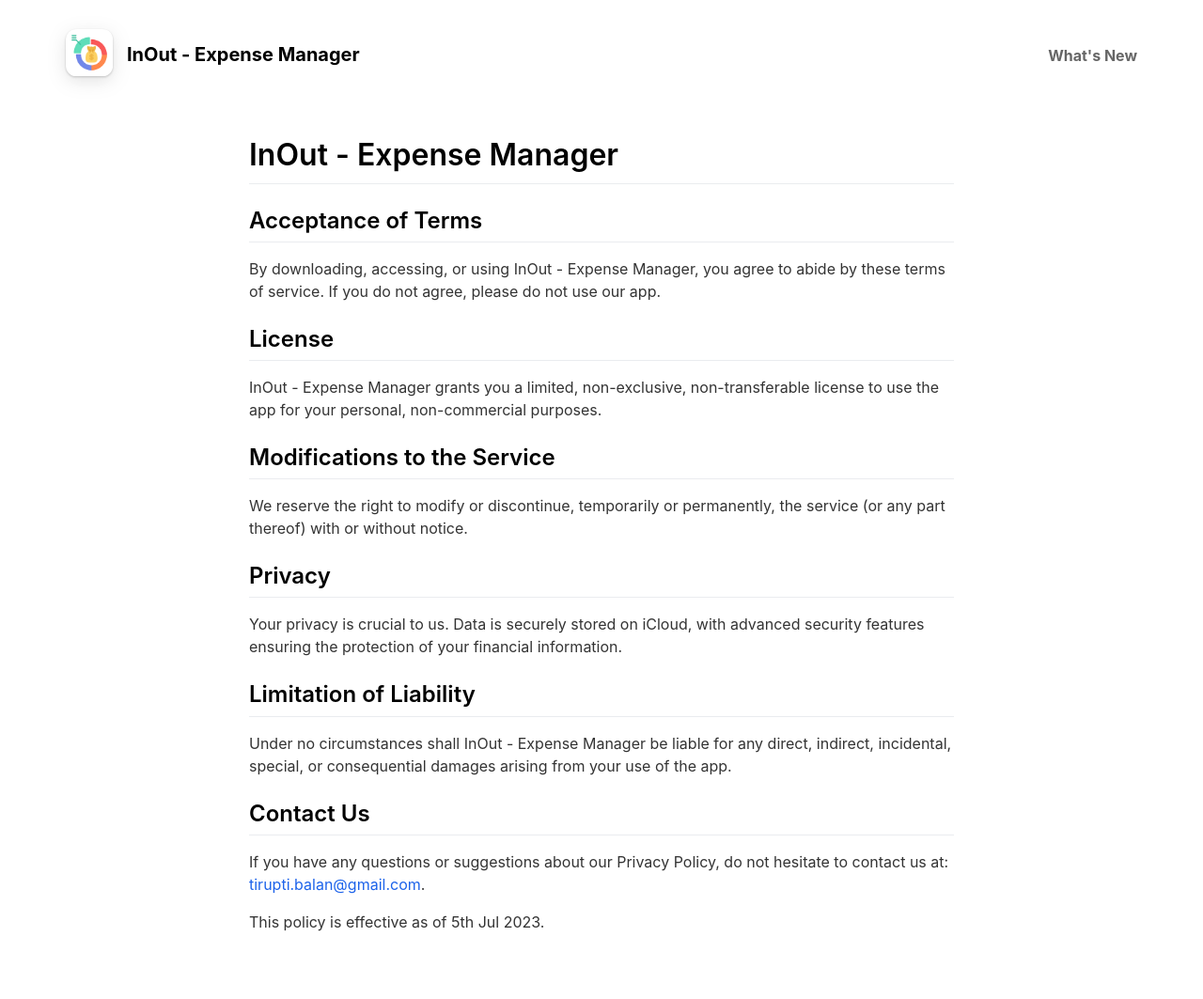
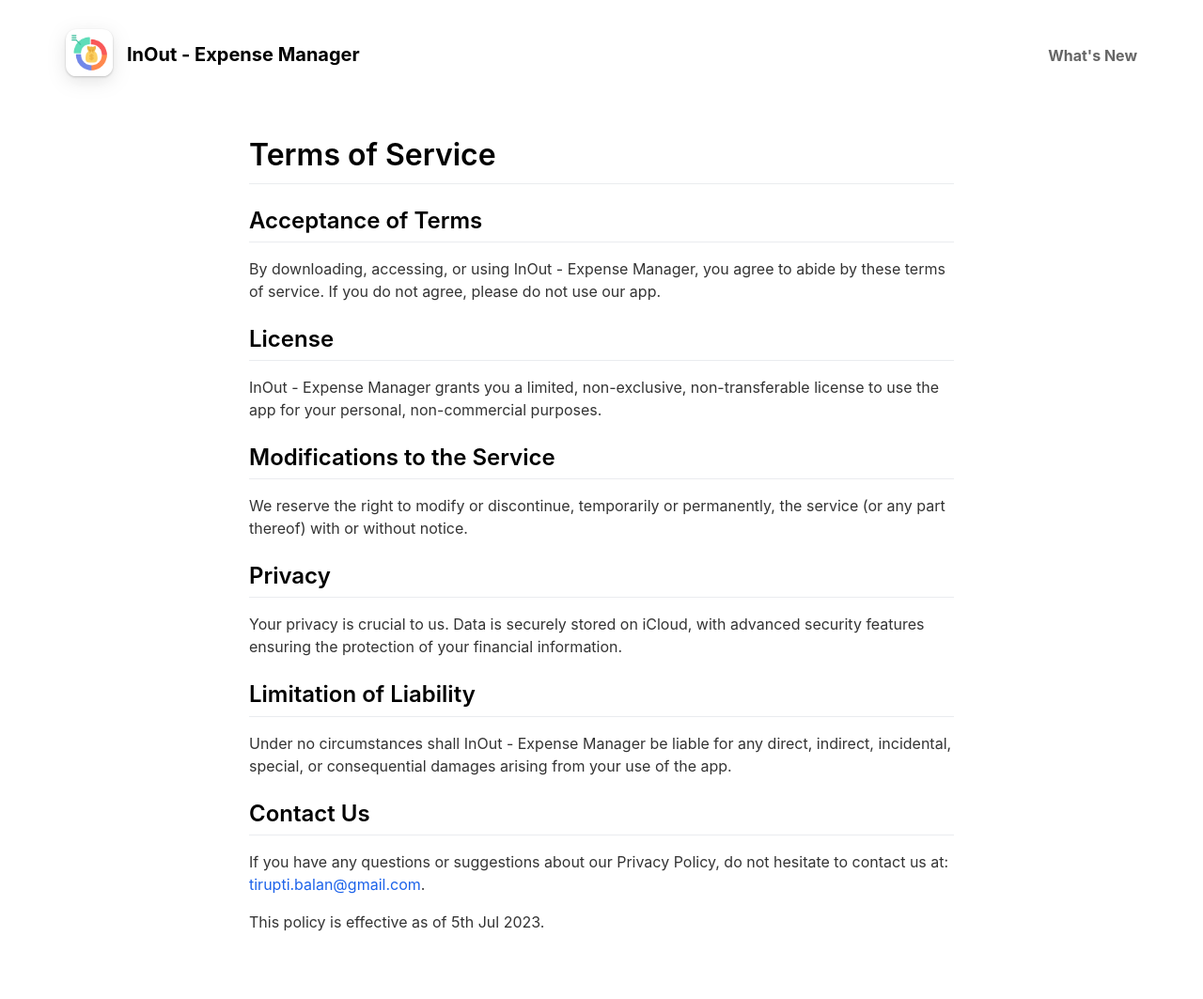
Before and after one commit to tirupati17/inoutexpensemanager, a Jekyll site: the page built from _pages/terms.md, in a window 1280 px wide. Shown: the whole page at 94% size. Built offline with Jekyll 4.4.1, drawn with Linux system fonts in a browser that asks for light colours; nearby versions of some CDN libraries.

Commit message:
terms update

```diff
--- a/_pages/terms.md
+++ b/_pages/terms.md
@@ -4,7 +4,7 @@
 include_in_footer: true
 ---
 
-# InOut - Expense Manager
+# Terms of Service
 
 ## Acceptance of Terms
 
```
Also changed, not shown: _pages/privacypolicy.md (+0 -2 lines).
